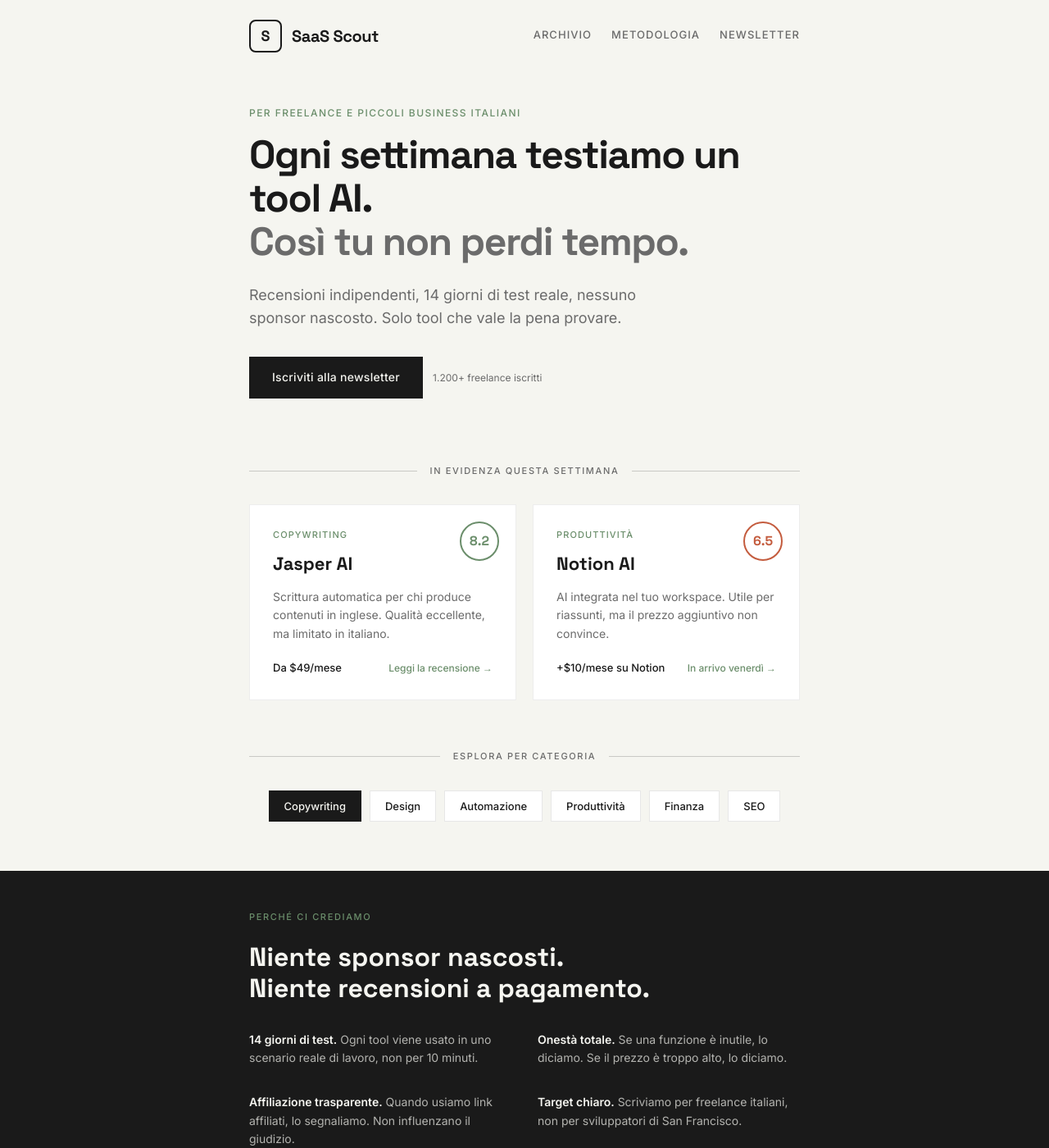
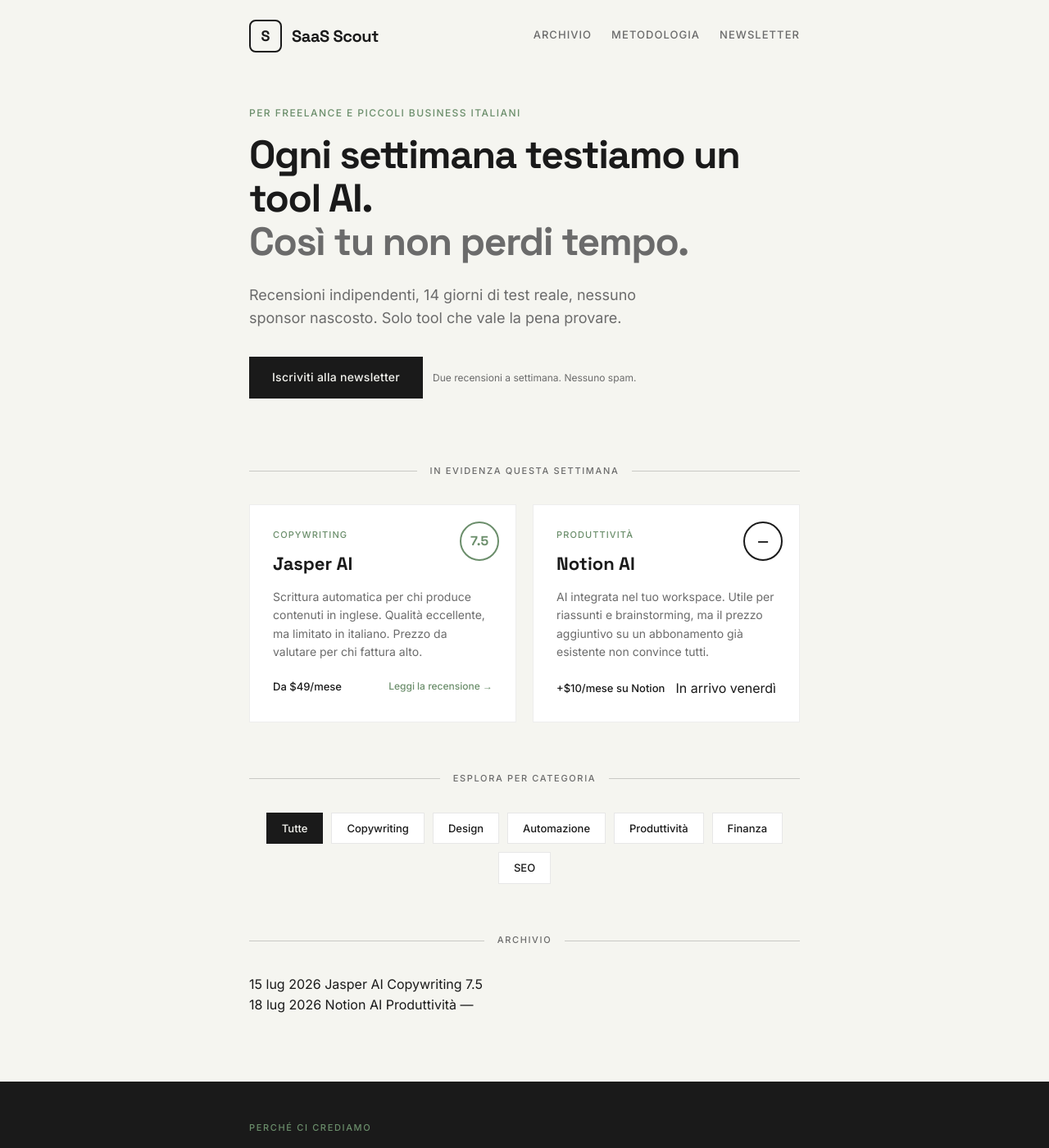
Before and after one commit to Ale12576/Saas-scout, a Jekyll site: the page built from index.md, in a window 1280 px wide and 1400 px high. Shown: the whole window at 82% size. Built offline with Jekyll 4.4.1, drawn with Linux system fonts in a browser that asks for light colours.

Commit message:
Update index.md

```diff
--- a/index.md
+++ b/index.md
@@ -3,6 +3,7 @@ layout: default
 title: "SaaS Scout — AI Tools per Freelance"
 ---
 
+<!-- HERO -->
 <div class="hero">
   <div class="container">
     <p class="hero-label">Per freelance e piccoli business italiani</p>
@@ -11,15 +12,19 @@ title: "SaaS Scout — AI Tools per Freelance"
       <span>Così tu non perdi tempo.</span>
     </h1>
     <p class="hero-desc">
-      Recensioni indipendenti, 14 giorni di test reale, nessuno sponsor nascosto. Solo tool che vale la pena provare.
+      Recensioni indipendenti, 14 giorni di test reale, nessuno sponsor nascosto.
+      Solo tool che vale la pena provare.
     </p>
     <div class="hero-cta">
-      <a href="https://buttondown.email/saas-scout" class="btn btn-primary" target="_blank">Iscriviti alla newsletter</a>
-      <span class="hero-social">1.200+ freelance iscritti</span>
+      <a href="https://buttondown.email/saas-scout" class="btn btn-primary" target="_blank">
+        Iscriviti alla newsletter
+      </a>
+      <span class="hero-social">Due recensioni a settimana. Nessuno spam.</span>
     </div>
   </div>
 </div>
 
+<!-- IN EVIDENZA -->
 <div class="container">
 
   <div class="section-divider">
@@ -29,62 +34,118 @@ title: "SaaS Scout — AI Tools per Freelance"
   </div>
 
   <div class="card-grid">
-    <div class="card">
-      <div class="card-punteggio good">8.2</div>
+
+    <!-- CARD JASPER -->
+    <article class="card">
+      <div class="card-punteggio good">7.5</div>
       <p class="card-categoria">Copywriting</p>
       <h3 class="card-titolo">Jasper AI</h3>
-      <p class="card-desc">Scrittura automatica per chi produce contenuti in inglese. Qualità eccellente, ma limitato in italiano.</p>
+      <p class="card-desc">
+        Scrittura automatica per chi produce contenuti in inglese. Qualità eccellente,
+        ma limitato in italiano. Prezzo da valutare per chi fattura alto.
+      </p>
       <div class="card-footer">
         <span class="card-prezzo">Da $49/mese</span>
-        <a href="{{ '/recensioni/jasper-ai' | relative_url }}" class="card-link">Leggi la recensione →</a>
+        <a href="{{ '/recensioni/jasper-ai' | relative_url }}" class="card-link">
+          Leggi la recensione →
+        </a>
       </div>
-    </div>
+    </article>
 
-    <div class="card">
-      <div class="card-punteggio bad">6.5</div>
+    <!-- CARD NOTION -->
+    <article class="card card-soon">
+      <div class="card-punteggio neutral">—</div>
       <p class="card-categoria">Produttività</p>
       <h3 class="card-titolo">Notion AI</h3>
-      <p class="card-desc">AI integrata nel tuo workspace. Utile per riassunti, ma il prezzo aggiuntivo non convince.</p>
+      <p class="card-desc">
+        AI integrata nel tuo workspace. Utile per riassunti e brainstorming,
+        ma il prezzo aggiuntivo su un abbonamento già esistente non convince tutti.
+      </p>
       <div class="card-footer">
         <span class="card-prezzo">+$10/mese su Notion</span>
-        <a href="#" class="card-link">In arrivo venerdì →</a>
+        <span class="card-link-soon">In arrivo venerdì</span>
       </div>
-    </div>
+    </article>
+
   </div>
 
-  <div class="section-divider" style="margin-top: 60px;">
+</div>
+
+<!-- CATEGORIE -->
+<div class="container" style="margin-top: 60px;">
+  <div class="section-divider">
     <div class="line"></div>
     <span class="label">Esplora per categoria</span>
     <div class="line"></div>
   </div>
 
   <div class="tag-list">
-    <span class="tag active">Copywriting</span>
+    <span class="tag active">Tutte</span>
+    <span class="tag">Copywriting</span>
     <span class="tag">Design</span>
     <span class="tag">Automazione</span>
     <span class="tag">Produttività</span>
     <span class="tag">Finanza</span>
     <span class="tag">SEO</span>
   </div>
-
 </div>
 
-<div class="metodologia-box" style="margin-top: 60px;">
+<!-- ARCHIVO RAPIDO -->
+<div class="container" style="margin-top: 60px;">
+  <div class="section-divider">
+    <div class="line"></div>
+    <span class="label">Archivio</span>
+    <div class="line"></div>
+  </div>
+
+  <div class="mini-table">
+    <div class="mini-row">
+      <span class="mini-date">15 lug 2026</span>
+      <span class="mini-name">Jasper AI</span>
+      <span class="mini-cat">Copywriting</span>
+      <span class="mini-score good">7.5</span>
+    </div>
+    <div class="mini-row mini-soon">
+      <span class="mini-date">18 lug 2026</span>
+      <span class="mini-name">Notion AI</span>
+      <span class="mini-cat">Produttività</span>
+      <span class="mini-score">—</span>
+    </div>
+  </div>
+</div>
+
+<!-- METODOLOGIA -->
+<div class="metodologia-box" style="margin-top: 80px;">
   <div class="container">
     <p class="metodologia-label">Perché ci crediamo</p>
-    <h2 class="metodologia-titolo">Niente sponsor nascosti.<br>Niente recensioni a pagamento.</h2>
+    <h2 class="metodologia-titolo">
+      Niente sponsor nascosti.<br>
+      Niente recensioni a pagamento.
+    </h2>
     <div class="metodologia-grid">
       <div>
-        <p><strong>14 giorni di test.</strong> Ogni tool viene usato in uno scenario reale di lavoro, non per 10 minuti.</p>
+        <p>
+          <strong>14 giorni di test.</strong> Ogni tool viene usato in uno scenario
+          reale di lavoro, non per 10 minuti.
+        </p>
       </div>
       <div>
-        <p><strong>Onestà totale.</strong> Se una funzione è inutile, lo diciamo. Se il prezzo è troppo alto, lo diciamo.</p>
+        <p>
+          <strong>Onestà totale.</strong> Se una funzione è inutile, lo diciamo.
+          Se il prezzo è troppo alto, lo diciamo.
+        </p>
       </div>
       <div>
-        <p><strong>Affiliazione trasparente.</strong> Quando usiamo link affiliati, lo segnaliamo. Non influenzano il giudizio.</p>
+        <p>
+          <strong>Affiliazione trasparente.</strong> Quando usiamo link affiliati,
+          lo segnaliamo. Non influenzano il giudizio.
+        </p>
       </div>
       <div>
-        <p><strong>Target chiaro.</strong> Scriviamo per freelance italiani, non per sviluppatori di San Francisco.</p>
+        <p>
+          <strong>Target chiaro.</strong> Scriviamo per freelance italiani,
+          non per sviluppatori di San Francisco.
+        </p>
       </div>
     </div>
   </div>
```
